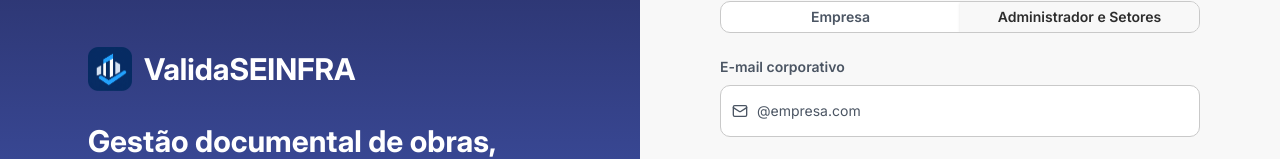
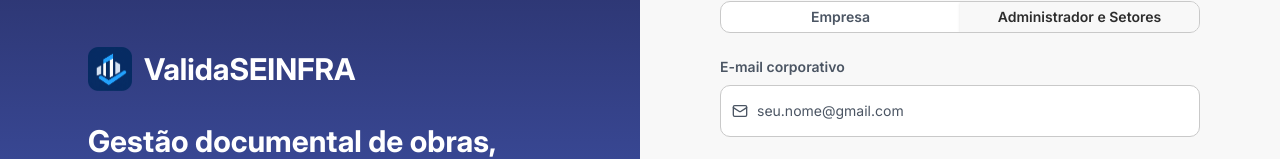
Before and after one commit to PedroHenriquee777/valida-seinfra, a Next.js app: page /login in a window 1280 px wide. Shown: the part 234-393 px from the top of the page. Built offline with nearby package versions, Linux system fonts and the light colour scheme.

Commit message:
fix: alteração de placeholder no campo de email

```diff
--- a/components/auth/login-form.tsx
+++ b/components/auth/login-form.tsx
@@ -23,7 +23,7 @@ export function LoginForm() {
           name="email"
           label="E-mail corporativo"
           type="email"
-          placeholder="@empresa.com"
+          placeholder="seu.nome@gmail.com"
           icon={Mail}
           autoComplete="email"
         />
```
